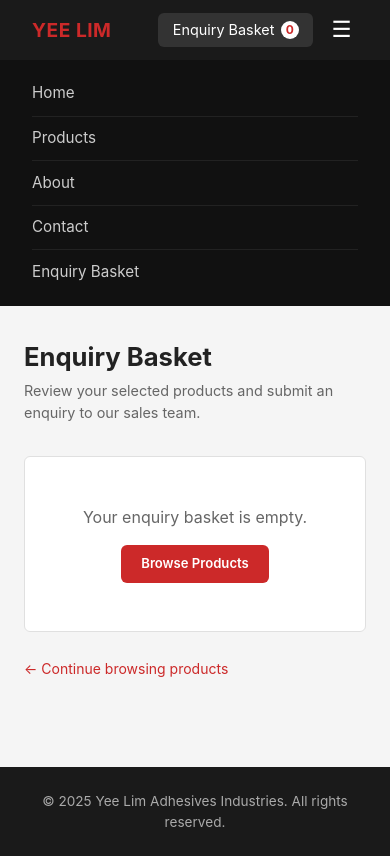
After one commit to Ethan-Ang/Major-Project, a PHP site: page /enquiry.html in a window 390 px wide, after a click that opens the changed part. The commit adds this page. Run offline with PHP 8.4, Linux system fonts and the light colour scheme.

Commit message:
feat: add 7 UX improvements and fix admin login error handling
- login.js: clear error message when backend is offline (explains how to start it)
- products: sort dropdown (A-Z, Z-A, brand), active filter chips with individual remove
- products: mobile hamburger nav drawer on all public pages
- products: styled no-image placeholder instead of broken icon
- admin: live image URL preview in add/edit product modal
- enquiry.html: full enquiry basket page with product list and submission form

```diff
--- a/frontend/admin_dashboard.html
+++ b/frontend/admin_dashboard.html
@@ -97,7 +97,8 @@
       <div class="form-row-2">
         <div class="form-group">
           <label for="fieldImageUrl">Image URL</label>
-          <input type="text" id="fieldImageUrl" placeholder="images/products/name.jpg">
+          <input type="text" id="fieldImageUrl" placeholder="images/products/name.jpg" oninput="updateImagePreview()">
+          <div class="image-preview-box" id="imagePreview">No image URL entered</div>
         </div>
         <div class="form-group">
           <label for="fieldStatus">Status</label>
--- a/frontend/css/products.css
+++ b/frontend/css/products.css
@@ -704,6 +704,148 @@ body {
   font-size: 0.85rem;
 }
 
+/* ─── Hamburger & Mobile Nav ──────────────────────────────────── */
+.nav-right {
+  display: flex;
+  align-items: center;
+  gap: 0.75rem;
+}
+
+.nav-hamburger {
+  display: none;
+  background: none;
+  border: none;
+  color: #fff;
+  font-size: 1.4rem;
+  cursor: pointer;
+  padding: 0.2rem 0.4rem;
+  line-height: 1;
+}
+
+.nav-mobile {
+  background: #111;
+  display: none;
+  flex-direction: column;
+  padding: 0.75rem 2rem;
+  gap: 0;
+}
+
+.nav-mobile.open { display: flex; }
+
+.nav-mobile a {
+  color: #ccc;
+  text-decoration: none;
+  font-size: 0.95rem;
+  padding: 0.65rem 0;
+  border-bottom: 1px solid #222;
+  transition: color 0.2s;
+}
+
+.nav-mobile a:last-child { border-bottom: none; }
+.nav-mobile a:hover { color: #fff; }
+
+/* ─── Sort Dropdown ───────────────────────────────────────────── */
+.sort-select {
+  padding: 0.4rem 0.75rem;
+  border: 1px solid var(--border);
+  border-radius: var(--radius);
+  font-size: 0.85rem;
+  color: var(--text);
+  background: var(--card);
+  cursor: pointer;
+  outline: none;
+  transition: border-color 0.2s;
+}
+
+.sort-select:focus { border-color: var(--red); }
+
+/* ─── Active Filter Chips ─────────────────────────────────────── */
+.active-filter-chips {
+  max-width: 1280px;
+  margin: 0.75rem auto 0;
+  padding: 0 1.5rem;
+  display: flex;
+  flex-wrap: wrap;
+  gap: 0.4rem;
+}
+
+.filter-chip {
+  display: inline-flex;
+  align-items: center;
+  gap: 0.3rem;
+  background: #fff0f0;
+  border: 1px solid #f5cccc;
+  color: var(--red);
+  font-size: 0.78rem;
+  font-weight: 600;
+  padding: 0.25rem 0.65rem;
+  border-radius: 20px;
+  cursor: pointer;
+  transition: all 0.18s;
+  font-family: inherit;
+}
+
+.filter-chip:hover {
+  background: var(--red);
+  color: #fff;
+  border-color: var(--red);
+}
+
+.filter-chip-clear {
+  background: #f0f0f0;
+  border-color: var(--border);
+  color: var(--muted);
+}
+
+.filter-chip-clear:hover {
+  background: var(--dark);
+  border-color: var(--dark);
+  color: #fff;
+}
+
+/* ─── No-Image Placeholder ────────────────────────────────────── */
+.product-card-image.no-image {
+  flex-direction: column;
+  gap: 0.4rem;
+  background: linear-gradient(135deg, #f5f5f5 0%, #ececec 100%);
+}
+
+.no-image-icon {
+  font-size: 2rem;
+  opacity: 0.25;
+}
+
+.no-image-label {
+  font-size: 0.7rem;
+  color: var(--muted);
+  font-weight: 700;
+  text-transform: uppercase;
+  letter-spacing: 1px;
+}
+
+/* ─── Admin Image Preview ─────────────────────────────────────── */
+.image-preview-box {
+  width: 100%;
+  height: 110px;
+  border: 1px dashed var(--border);
+  border-radius: var(--radius);
+  overflow: hidden;
+  background: var(--bg);
+  display: flex;
+  align-items: center;
+  justify-content: center;
+  color: var(--muted);
+  font-size: 0.78rem;
+  margin-top: 0.5rem;
+  transition: border-color 0.2s;
+}
+
+.image-preview-box img {
+  width: 100%;
+  height: 100%;
+  object-fit: cover;
+}
+
 /* ─── Responsive ──────────────────────────────────────────────── */
 @media (max-width: 1024px) {
   .product-grid { grid-template-columns: repeat(2, 1fr); }
@@ -713,7 +855,9 @@ body {
 
 @media (max-width: 768px) {
   .nav-links { display: none; }
+  .nav-hamburger { display: block; }
   .catalogue-layout { flex-direction: column; padding: 0 1rem; }
+  .active-filter-chips { padding: 0 1rem; }
   .filter-toggle { display: block; }
   .filter-sidebar { width: 100%; display: none; }
   .filter-sidebar.open { display: block; }
--- /dev/null
+++ b/frontend/enquiry.html
@@ -0,0 +1,167 @@
+<!DOCTYPE html>
+<html lang="en">
+<head>
+  <meta charset="UTF-8">
+  <meta name="viewport" content="width=device-width, initial-scale=1.0">
+  <title>Enquiry Basket | Yee Lim Adhesives Industries</title>
+  <link rel="stylesheet" href="css/products.css">
+</head>
+<body>
+
+<nav class="nav">
+  <a href="home.html" class="nav-logo">YEE LIM</a>
+  <ul class="nav-links">
+    <li><a href="home.html">Home</a></li>
+    <li><a href="products.html">Products</a></li>
+    <li><a href="about.html">About</a></li>
+    <li><a href="contact.html">Contact</a></li>
+  </ul>
+  <div class="nav-right">
+    <a href="enquiry.html" class="nav-basket" style="background:#333">
+      Enquiry Basket <span class="basket-count" id="basketCount">0</span>
+    </a>
+    <button class="nav-hamburger" onclick="document.getElementById('mobileNav').classList.toggle('open')" aria-label="Menu">&#9776;</button>
+  </div>
+</nav>
+
+<div class="nav-mobile" id="mobileNav">
+  <a href="home.html">Home</a>
+  <a href="products.html">Products</a>
+  <a href="about.html">About</a>
+  <a href="contact.html">Contact</a>
+  <a href="enquiry.html">Enquiry Basket</a>
+</div>
+
+<!-- Main content -->
+<div class="page-content" id="mainContent">
+  <h1>Enquiry Basket</h1>
+  <p class="sub">Review your selected products and submit an enquiry to our sales team.</p>
+
+  <!-- Basket list -->
+  <div class="basket-list" id="basketList"></div>
+  <a href="products.html" style="display:inline-block;margin-bottom:1.5rem;font-size:0.875rem;color:var(--red);text-decoration:none">
+    &#8592; Continue browsing products
+  </a>
+
+  <!-- Enquiry form (shown only if basket has items) -->
+  <div class="enquiry-form" id="enquiryFormSection" style="display:none">
+    <h2>Submit Your Enquiry</h2>
+
+    <div id="selectedProductsDisplay" style="background:var(--bg);padding:0.75rem 1rem;border-radius:var(--radius);font-size:0.85rem;color:var(--muted);margin-bottom:1.25rem;line-height:1.6;"></div>
+
+    <div class="form-row">
+      <div class="form-group">
+        <label for="eName">Full Name *</label>
+        <input type="text" id="eName" required placeholder="John Tan">
+      </div>
+      <div class="form-group">
+        <label for="eCompany">Company Name *</label>
+        <input type="text" id="eCompany" required placeholder="ABC Pte Ltd">
+      </div>
+    </div>
+    <div class="form-row">
+      <div class="form-group">
+        <label for="eEmail">Email Address *</label>
+        <input type="email" id="eEmail" required placeholder="you@company.com">
+      </div>
+      <div class="form-group">
+        <label for="ePhone">Phone Number</label>
+        <input type="tel" id="ePhone" placeholder="+65 9123 4567">
+      </div>
+    </div>
+    <div class="form-group">
+      <label for="eMessage">Message / Requirements</label>
+      <textarea id="eMessage" placeholder="Tell us about your project, quantity needed, or any specific requirements…"></textarea>
+    </div>
+    <div class="form-submit">
+      <button class="btn btn-primary" style="padding:0.75rem 2rem;font-size:1rem" onclick="submitEnquiry()">
+        Submit Enquiry
+      </button>
+    </div>
+  </div>
+</div>
+
+<!-- Confirmation screen (hidden until submit) -->
+<div class="page-content confirmation" id="confirmation">
+  <h2>&#10003; Enquiry Submitted</h2>
+  <p>Thank you for your enquiry. Our team will get back to you within 1–2 business days.</p>
+  <a href="products.html" class="btn btn-primary" style="margin-top:1.5rem;padding:0.75rem 1.5rem;display:inline-block">
+    Browse More Products
+  </a>
+</div>
+
+<footer class="footer">
+  <p>&copy; 2025 Yee Lim Adhesives Industries. All rights reserved.</p>
+</footer>
+
+<script src="js/data.js"></script>
+<script>
+document.addEventListener("DOMContentLoaded", renderBasket);
+
+function getBasket() {
+  return JSON.parse(localStorage.getItem("enquiryBasket") || "[]");
+}
+
+function saveBasket(basket) {
+  localStorage.setItem("enquiryBasket", JSON.stringify(basket));
+  document.getElementById("basketCount").textContent = basket.length;
+}
+
+function renderBasket() {
+  const ids = getBasket();
+  document.getElementById("basketCount").textContent = ids.length;
+
+  const products = ids.map(id => PRODUCTS.find(p => p.id === id)).filter(Boolean);
+  const list = document.getElementById("basketList");
+  const formSection = document.getElementById("enquiryFormSection");
+  const selectedDisplay = document.getElementById("selectedProductsDisplay");
+
+  if (products.length === 0) {
+    list.innerHTML = `
+      <div class="basket-empty">
+        <p style="margin-bottom:1rem">Your enquiry basket is empty.</p>
+        <a href="products.html" class="btn btn-primary" style="padding:0.6rem 1.25rem">Browse Products</a>
+      </div>`;
+    formSection.style.display = "none";
+    return;
+  }
+
+  list.innerHTML = products.map(p => `
+    <div class="basket-item">
+      <div class="basket-item-info">
+        <h4>${p.name}</h4>
+        <p>${p.brand} &middot; ${p.shortDescription.substring(0, 72)}…</p>
+      </div>
+      <button class="basket-remove" onclick="removeFromBasket(${p.id})" title="Remove">&#10005;</button>
+    </div>
+  `).join("");
+
+  formSection.style.display = "block";
+  selectedDisplay.innerHTML = `<strong>Enquiring about:</strong> ${products.map(p => p.name).join(", ")}`;
+}
+
+function removeFromBasket(id) {
+  const basket = getBasket().filter(i => i !== id);
+  saveBasket(basket);
+  renderBasket();
+}
+
+function submitEnquiry() {
+  const name = document.getElementById("eName").value.trim();
+  const company = document.getElementById("eCompany").value.trim();
+  const email = document.getElementById("eEmail").value.trim();
+
+  if (!name || !company || !email) {
+    alert("Please fill in your name, company name, and email address.");
+    return;
+  }
+
+  localStorage.removeItem("enquiryBasket");
+
+  document.getElementById("mainContent").style.display = "none";
+  document.getElementById("confirmation").style.display = "block";
+  document.getElementById("basketCount").textContent = "0";
+}
+</script>
+</body>
+</html>
--- a/frontend/js/login.js
+++ b/frontend/js/login.js
@@ -35,7 +35,11 @@ async function handleLogin(event) {
     window.location.href = "admin_dashboard.html";
 
   } catch (err) {
-    errorEl.textContent = err.message;
+    if (err.name === "TypeError" && err.message.includes("fetch")) {
+      errorEl.innerHTML = "Cannot connect to the backend server.<br><small>Make sure the backend is running at <code>localhost:5050</code> — run <code>npm start</code> in the backend folder.</small>";
+    } else {
+      errorEl.textContent = err.message;
+    }
     errorEl.style.display = "block";
     btn.textContent = "Sign In";
     btn.disabled = false;
```
Also changed, not shown: frontend/js/admin.js (+12 -0 lines), frontend/js/products.js (+66 -8 lines), frontend/product-detail.html (+14 -3 lines), frontend/products.html (+25 -4 lines).
